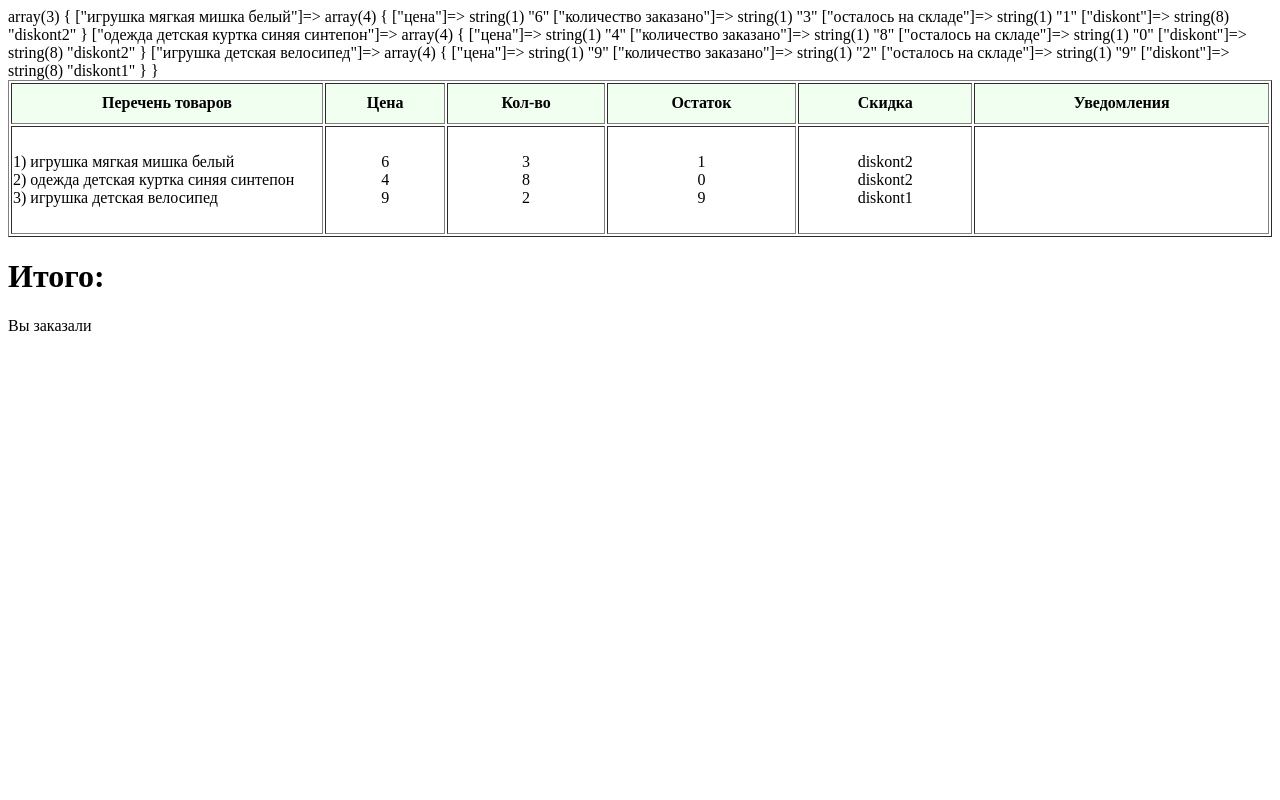
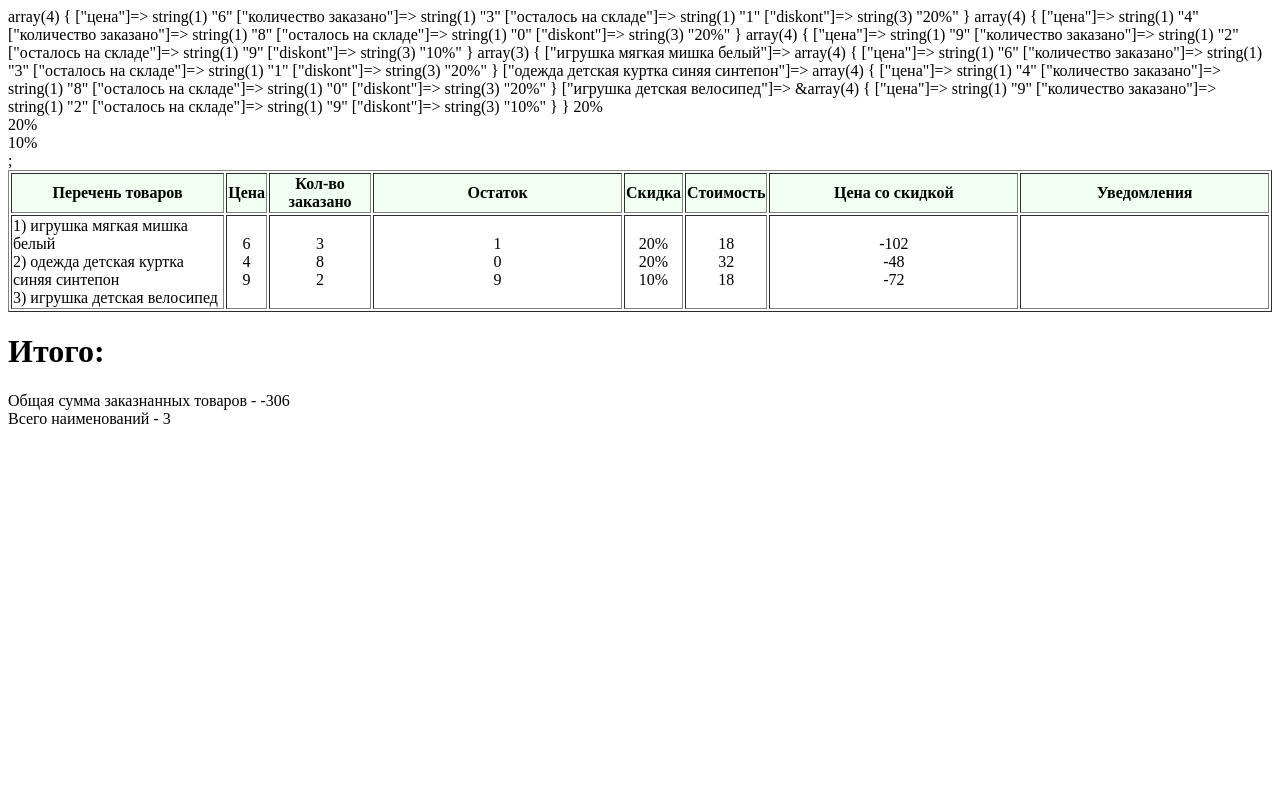
Before and after one commit to masevius/test, a PHP site: page /lesson4_1.php in a window 1280 px wide. Run offline with PHP 8.4, Linux system fonts and the light colour scheme.

Commit message:
last commit

```diff
--- a/lesson4_1.php
+++ b/lesson4_1.php
@@ -27,17 +27,36 @@ $bd = parse_ini_string($ini_string, TRUE);
 
 $nazvaniya_tovarov = array_keys($bd); //массив с названиями товаров
 $atrib = array_keys($bd['игрушка мягкая мишка белый']); //массив с атрибутами товаров
-var_dump($bd);
+//var_dump($bd);
+foreach ($bd as $key => &$value) {
+    if ($value['diskont'] == 'diskont1') {
+        $value['diskont'] = "10%";
+    } elseif ($value['diskont'] == 'diskont2') {
+        $value['diskont'] = "20%";
+    } else {
+        $value['diskont'] = "0%";
+    }var_dump($value);
+}var_dump($bd);
 
-function display_atribs($nazvaniya_tovarov, $atrib) {
+if ($bd['игрушка детская велосипед']['количество заказано'] > 3) {
+    $bd['игрушка детская велосипед']['diskont'] = "30%";
+}
+
+function display_atribs($nazvaniya_tovarov) {
     global $bd;
     global $name;
     global $price;
     global $kol_zak;
     global $ost;
     global $discont;
+    global $kol_zakaz_naim;
+    global $podsumma;
+    global $total_price;
+    global $kol_zakaz_naim;
+    global $podsumma_so_skidkoy;
+    global $skidka;
+
     $name = " ";
-
     for ($i = 0; $i < count($nazvaniya_tovarov); $i++) {
         $name .= ($i + 1) . ') ' . $nazvaniya_tovarov[$i] . "<br>";
     }
@@ -50,28 +69,68 @@ function display_atribs($nazvaniya_tovarov, $atrib) {
     for ($i = 0; $i < count($nazvaniya_tovarov); $i++) {
         $ost .= $bd[$nazvaniya_tovarov[$i]]['осталось на складе'] . "<br>";
     }
+
     for ($i = 0; $i < count($nazvaniya_tovarov); $i++) {
+
         $discont .= $bd[$nazvaniya_tovarov[$i]]['diskont'] . "<br>";
+        echo $bd[$nazvaniya_tovarov[$i]]['diskont'] . "<br>";
+    }
+
+    $kol_zakaz_naim = 0;
+    for ($i = 0; $i < count($nazvaniya_tovarov); $i++) {
+        if ($bd[$nazvaniya_tovarov[$i]]['количество заказано'] > 0) {
+            ++$kol_zakaz_naim;
+        }
+    }
+    $total_price = 0;
+//    $podsumma = ;
+    for ($i = 0; $i < count($nazvaniya_tovarov); $i++) {
+        $skidka .= $bd[$nazvaniya_tovarov[$i]]['цена'] * $bd[$nazvaniya_tovarov[$i]]['diskont'] . "<br>";
+        $podsumma .= $bd[$nazvaniya_tovarov[$i]]['количество заказано'] * $bd[$nazvaniya_tovarov[$i]]['цена'] . "<br>";
+        $podsumma_so_skidkoy .= $bd[$nazvaniya_tovarov[$i]]['количество заказано'] * $bd[$nazvaniya_tovarov[$i]]['цена'] - $bd[$nazvaniya_tovarov[$i]]['цена'] * $bd[$nazvaniya_tovarov[$i]]['diskont'] . "<br>";
+        $total_price += $podsumma_so_skidkoy;
     }
 }
+
+/*
+  function vivod_skidki() {
+  global $bd;
+  foreach ($bd as $key => $value) {
+  switch ($value['diskont']) {
+  case 0.1:
+  echo '10%<br>';
+  case 0.2:
+  echo '20%<br>';
+  case 1:
+  echo '0%<br>';
+  break;
+  default:
+  break;
+  }
+  }
+  } */
 ?>
+
+
 <html>
     <head>
     </head>
-    <body>
-        <table border="1px"  width="100%" height="20%">
+    <body><? display_atribs($nazvaniya_tovarov);
+?>
+        <table border="1px"  width="100%" height="10%">
             <tr bgcolor="#F0FFF0">
-                <th width="25%" align="center">Перечень товаров</th>
+                <th>Перечень товаров</th>;
                 <th>Цена</th>
-                <th>Кол-во</th>
-                <th>Остаток</th>
+                <th>Кол-во заказано</th>
+                <th width="20%" >Остаток</th>
                 <th>Скидка</th>
-                <th>Уведомления</th>
+                <th>Стоимость</th>
+                <th width="20%">Цена со скидкой</th>
+                <th width="20%">Уведомления</th>
             </tr>
 
             <tr>
-                <td width="25%"><?
-                    display_atribs($nazvaniya_tovarov, $atrib);
+                <td><?
                     echo $name;
                     ?></td>
                 <td align="center"><?
@@ -82,15 +141,30 @@ function display_atribs($nazvaniya_tovarov, $atrib) {
                     ?></td>
                 <td align="center"><?
                     echo $ost;
-                    ?></td>
+                    ?>
+                </td>
                 <td align="center"><?
                     echo $discont;
-                    ?></td>
+                    ?>
+                </td>
                 <td align="center">
 
+                    <? echo $podsumma; ?>
+
+                </td>
+                <td align="center">
+                    <?
+                    echo $podsumma_so_skidkoy;
+                    ?>
+                </td>
+                <td align="center">
+                    <? ?>
                 </td>
         </table>
-        <h1>Итого: <?
-        ?></h1> Вы заказали
+        <?
+        echo "<h1>Итого: </h1>";
+
+        echo 'Общая сумма заказнанных товаров -  ' . $total_price . " <br> Всего наименований - " . $kol_zakaz_naim;
+        ?>
     </body>
 </html>
```
